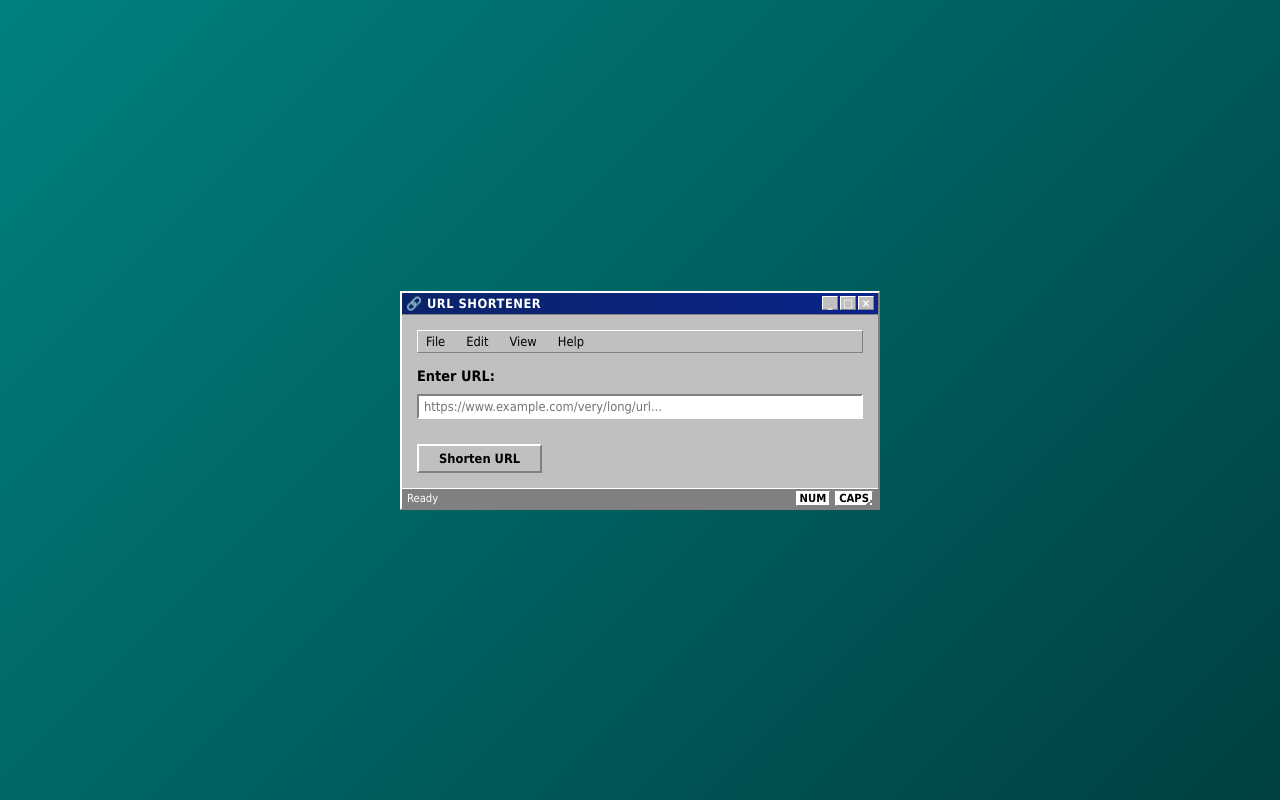
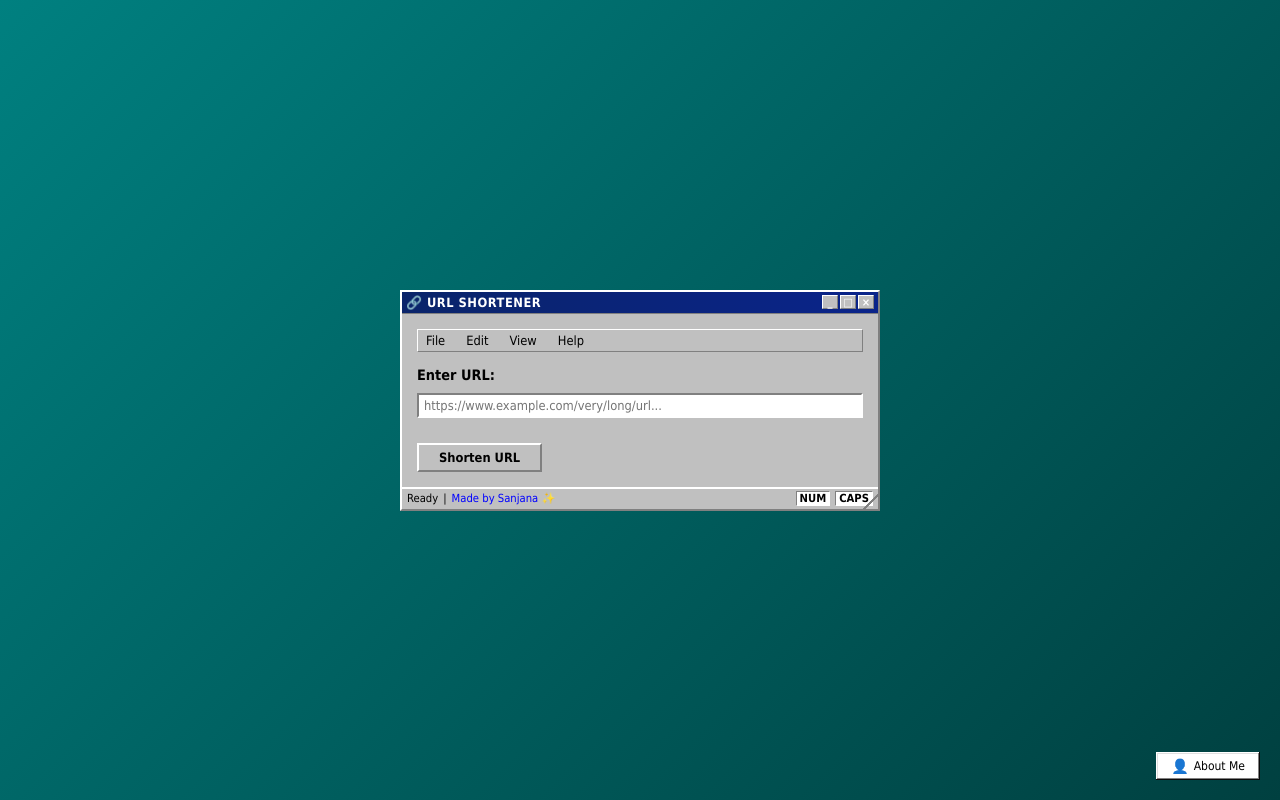
Before and after one commit to SanjanaAyshi/urlshortener, a Django app: page / in a window 1280 px wide. Run offline with Django 5.2, Linux system fonts and the light colour scheme.

Commit message:
fixes and about me

```diff
--- a/requirements.txt
+++ b/requirements.txt
@@ -1,5 +1,5 @@
 django==4.2.7
 qrcode==7.4.2
-pillow==10.1.0
+pillow>=10.0.0
 gunicorn==21.2.0
 whitenoise==6.6.0
--- a/shortener/templates/shortener/base.html
+++ b/shortener/templates/shortener/base.html
@@ -110,12 +110,19 @@
             display: flex;
             justify-content: space-between;
             align-items: center;
-            background: var(--win98-dark);
-            color: white;
+            background: var(--win98-light);
+            color: var(--win98-black);
             padding: 2px 5px;
             font-size: 0.7rem;
-            border-top: 1px solid var(--win98-white);
-            min-height: 18px;
+            border-top: 2px solid;
+            border-color: var(--win98-white) var(--win98-dark) var(--win98-dark) var(--win98-white);
+            min-height: 22px;
+        }
+
+        .win98-status-text {
+            display: flex;
+            align-items: center;
+            gap: 5px;
         }
 
         .win98-status-indicators {
@@ -128,7 +135,7 @@
             color: var(--win98-black);
             padding: 0 3px;
             border: 1px solid;
-            border-color: var(--win98-white) var(--win98-dark) var(--win98-dark) var(--win98-white);
+            border-color: var(--win98-dark) var(--win98-white) var(--win98-white) var(--win98-dark);
             font-weight: bold;
         }
 
@@ -145,6 +152,63 @@
                     var(--win98-dark) 60%,
                     transparent 60%);
             cursor: nw-resize;
+        }
+
+        /* About Me Button - Floating Style */
+        .about-me-floating {
+            position: fixed;
+            bottom: 20px;
+            right: 20px;
+            z-index: 1000;
+        }
+
+        .win98-btn {
+            font-family: "Tahoma", sans-serif;
+            border: none;
+            outline: none;
+            cursor: pointer;
+            background: #ffffff;
+            box-shadow:
+                inset -1px -1px #0a0a0a,
+                inset 1px 1px #ffffff,
+                inset -2px -2px #808080,
+                inset 2px 2px #dfdfdf;
+            font-size: 12px;
+            padding: 6px 15px;
+            color: #000;
+            text-decoration: none;
+            display: inline-flex;
+            align-items: center;
+            gap: 5px;
+        }
+
+        .win98-btn:hover {
+            background: #d4d4d4;
+        }
+
+        .win98-btn:active {
+            box-shadow:
+                inset -1px -1px #ffffff,
+                inset 1px 1px #0a0a0a,
+                inset -2px -2px #dfdfdf,
+                inset 2px 2px #808080;
+            padding: 7px 14px 5px 16px;
+        }
+
+        .win98-btn-icon {
+            font-size: 14px;
+        }
+
+        /* Credits text in status bar */
+        .credits-link {
+            color: #0000ff;
+            text-decoration: none;
+            font-size: 0.7rem;
+        }
+
+        .credits-link:hover {
+            text-decoration: underline;
+            color: #ff0000;
         }
     </style>
 </head>
@@ -173,7 +237,13 @@
 
             </div>
             <div class="win98-status-bar">
-                <div class="win98-status-text">Ready</div>
+                <div class="win98-status-text">
+                    <span>Ready</span>
+                    <span>|</span>
+                    <a href="https://protfolio-sanjana.vercel.app/" target="_blank" class="credits-link">
+                        Made by Sanjana ✨
+                    </a>
+                </div>
                 <div class="win98-status-indicators">
                     <div class="win98-indicator">NUM</div>
                     <div class="win98-indicator">CAPS</div>
@@ -182,6 +252,14 @@
             <div class="win98-resize-handle"></div>
         </div>
     </div>
+
+    <!-- Floating About Me Button -->
+    <div class="about-me-floating">
+        <a href="https://protfolio-sanjana.vercel.app/" target="_blank" class="win98-btn">
+            <span class="win98-btn-icon">👤</span>
+            <span>About Me</span>
+        </a>
+    </div>
 </body>
 
 </html>
```
